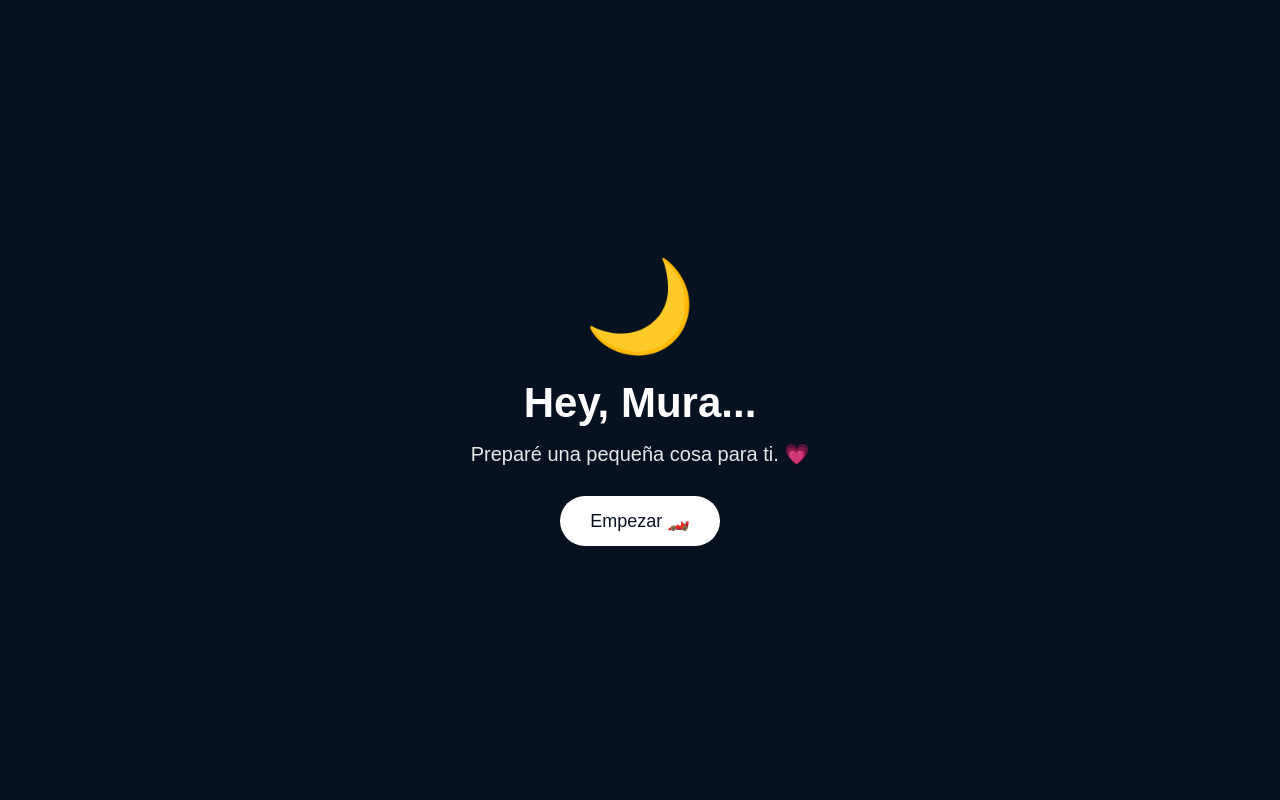
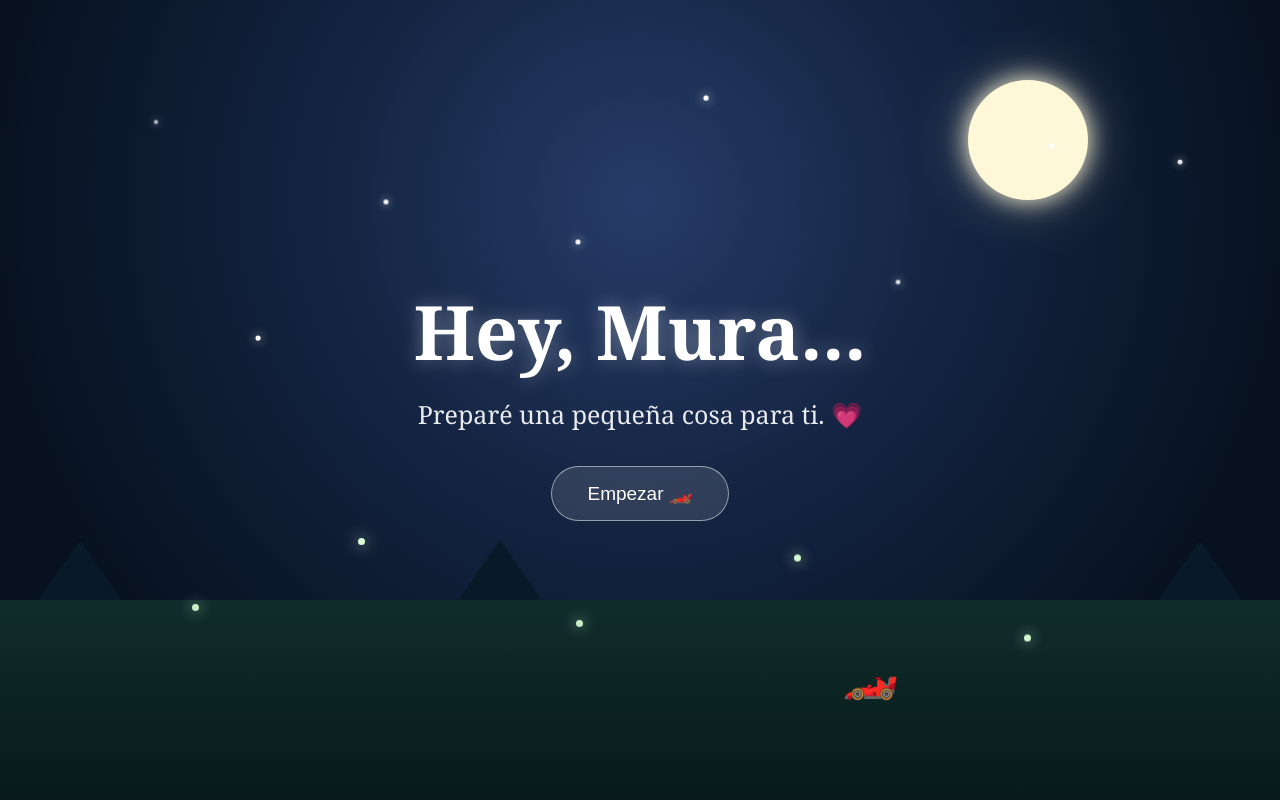
Before and after one commit to Ali006-dk/mura-hotwheels, a plain HTML site: page index.html in a window 1280 px wide. Drawn offline with Linux system fonts and the light colour scheme.

Commit message:
Update index.html

```diff
--- a/index.html
+++ b/index.html
@@ -3,7 +3,7 @@
 <head>
     <meta charset="UTF-8">
     <meta name="viewport" content="width=device-width, initial-scale=1.0">
-    <title>Para Mura 🏎️</title>
+    <title>Para Mura 🌙</title>
 
     <style>
         * {
@@ -14,67 +14,246 @@
 
         body {
             min-height: 100vh;
-            font-family: Arial, sans-serif;
-            background: #07111f;
+            overflow: hidden;
+            font-family: Georgia, serif;
             color: white;
-            overflow: hidden;
         }
 
+        /* CIELO */
+
+        .cielo {
+            position: relative;
+            width: 100%;
+            height: 100vh;
+            overflow: hidden;
+            background:
+                radial-gradient(circle at 50% 25%, #263c68 0%, #142442 35%, #07111f 75%);
+        }
+
+        /* LUNA */
+
+        .luna {
+            position: absolute;
+            top: 10%;
+            right: 15%;
+            width: 120px;
+            height: 120px;
+            border-radius: 50%;
+            background: #fff8d8;
+            box-shadow:
+                0 0 25px #fff8d8,
+                0 0 60px rgba(255, 248, 216, 0.35);
+        }
+
+        /* ESTRELLAS */
+
+        .estrella {
+            position: absolute;
+            width: 4px;
+            height: 4px;
+            background: white;
+            border-radius: 50%;
+            box-shadow: 0 0 8px white;
+            animation: brillar 3s infinite alternate;
+        }
+
+        .e1 { top: 15%; left: 12%; }
+        .e2 { top: 25%; left: 30%; animation-delay: 1s; }
+        .e3 { top: 12%; left: 55%; animation-delay: 2s; }
+        .e4 { top: 35%; left: 70%; animation-delay: 0.5s; }
+        .e5 { top: 18%; left: 82%; animation-delay: 1.5s; }
+        .e6 { top: 42%; left: 20%; animation-delay: 2.5s; }
+        .e7 { top: 30%; left: 45%; animation-delay: 1.2s; }
+        .e8 { top: 20%; left: 92%; animation-delay: 0.8s; }
+
+        @keyframes brillar {
+            from {
+                opacity: 0.3;
+                transform: scale(0.7);
+            }
+
+            to {
+                opacity: 1;
+                transform: scale(1.3);
+            }
+        }
+
+        /* MONTAÑAS */
+
+        .montana {
+            position: absolute;
+            bottom: 0;
+            width: 0;
+            height: 0;
+            border-left: 180px solid transparent;
+            border-right: 180px solid transparent;
+            border-bottom: 260px solid #081a27;
+        }
+
+        .m1 {
+            left: -100px;
+        }
+
+        .m2 {
+            left: 25%;
+            border-bottom-height: 320px;
+        }
+
+        .m3 {
+            right: -100px;
+        }
+
+        /* PAISAJE */
+
+        .suelo {
+            position: absolute;
+            bottom: 0;
+            width: 100%;
+            height: 25%;
+            background: linear-gradient(
+                to bottom,
+                #102d2b,
+                #071a19
+            );
+        }
+
+        /* LUCES */
+
+        .luz {
+            position: absolute;
+            width: 7px;
+            height: 7px;
+            border-radius: 50%;
+            background: #d9ffd8;
+            box-shadow: 0 0 15px #d9ffd8;
+            animation: flotar 4s infinite alternate ease-in-out;
+        }
+
+        .l1 { bottom: 22%; left: 15%; }
+        .l2 { bottom: 30%; left: 28%; animation-delay: 1s; }
+        .l3 { bottom: 20%; left: 45%; animation-delay: 2s; }
+        .l4 { bottom: 28%; left: 62%; animation-delay: 0.5s; }
+        .l5 { bottom: 18%; left: 80%; animation-delay: 1.5s; }
+
+        @keyframes flotar {
+            from {
+                transform: translateY(0);
+                opacity: 0.4;
+            }
+
+            to {
+                transform: translateY(-15px);
+                opacity: 1;
+            }
+        }
+
+        /* CONTENIDO */
+
         .inicio {
-            min-height: 100vh;
+            position: relative;
+            z-index: 10;
+            height: 100vh;
             display: flex;
             flex-direction: column;
             justify-content: center;
             align-items: center;
             text-align: center;
-            padding: 30px;
+            padding: 25px;
         }
 
-        .luna {
-            font-size: 90px;
-            margin-bottom: 20px;
+        .inicio h1 {
+            font-size: clamp(42px, 8vw, 75px);
+            margin-bottom: 15px;
+            text-shadow: 0 0 20px rgba(255,255,255,0.35);
         }
 
-        h1 {
-            font-size: 42px;
-            margin-bottom: 15px;
-        }
-
-        p {
-            font-size: 20px;
+        .inicio p {
+            font-size: clamp(18px, 3vw, 25px);
+            margin-bottom: 35px;
             opacity: 0.9;
-            margin-bottom: 30px;
         }
 
         button {
-            border: none;
-            padding: 14px 30px;
-            border-radius: 30px;
-            font-size: 18px;
+            border: 1px solid rgba(255,255,255,0.5);
+            padding: 15px 35px;
+            border-radius: 40px;
+            font-size: 19px;
             cursor: pointer;
-            background: white;
-            color: #07111f;
-            transition: transform 0.2s;
+            background: rgba(255,255,255,0.12);
+            color: white;
+            backdrop-filter: blur(8px);
+            transition: 0.3s;
         }
 
         button:hover {
             transform: scale(1.08);
+            background: rgba(255,255,255,0.2);
+        }
+
+        /* COCHE */
+
+        .coche {
+            position: absolute;
+            bottom: 12%;
+            left: -100px;
+            font-size: 45px;
+            animation: conducir 8s linear infinite;
+            z-index: 5;
+        }
+
+        @keyframes conducir {
+            from {
+                left: -100px;
+            }
+
+            to {
+                left: 110%;
+            }
         }
     </style>
 </head>
 
 <body>
 
-    <main class="inicio">
-        <div class="luna">🌙</div>
+    <main class="cielo">
 
-        <h1>Hey, Mura...</h1>
+        <div class="luna"></div>
 
-        <p>Preparé una pequeña cosa para ti. 💗</p>
+        <div class="estrella e1"></div>
+        <div class="estrella e2"></div>
+        <div class="estrella e3"></div>
+        <div class="estrella e4"></div>
+        <div class="estrella e5"></div>
+        <div class="estrella e6"></div>
+        <div class="estrella e7"></div>
+        <div class="estrella e8"></div>
 
-        <button onclick="comenzar()">
-            Empezar 🏎️
-        </button>
+        <div class="montana m1"></div>
+        <div class="montana m2"></div>
+        <div class="montana m3"></div>
+
+        <div class="suelo"></div>
+
+        <div class="luz l1"></div>
+        <div class="luz l2"></div>
+        <div class="luz l3"></div>
+        <div class="luz l4"></div>
+        <div class="luz l5"></div>
+
+        <div class="coche">🏎️</div>
+
+        <section class="inicio">
+
+            <h1>Hey, Mura...</h1>
+
+            <p>Preparé una pequeña cosa para ti. 💗</p>
+
+            <button onclick="comenzar()">
+                Empezar 🏎️
+            </button>
+
+        </section>
+
     </main>
 
     <script>
```
